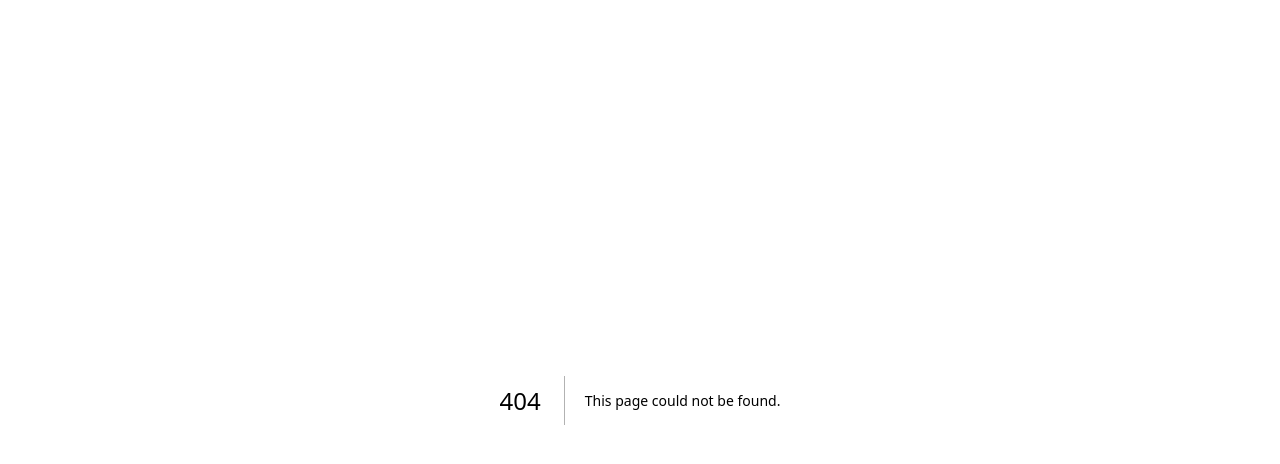
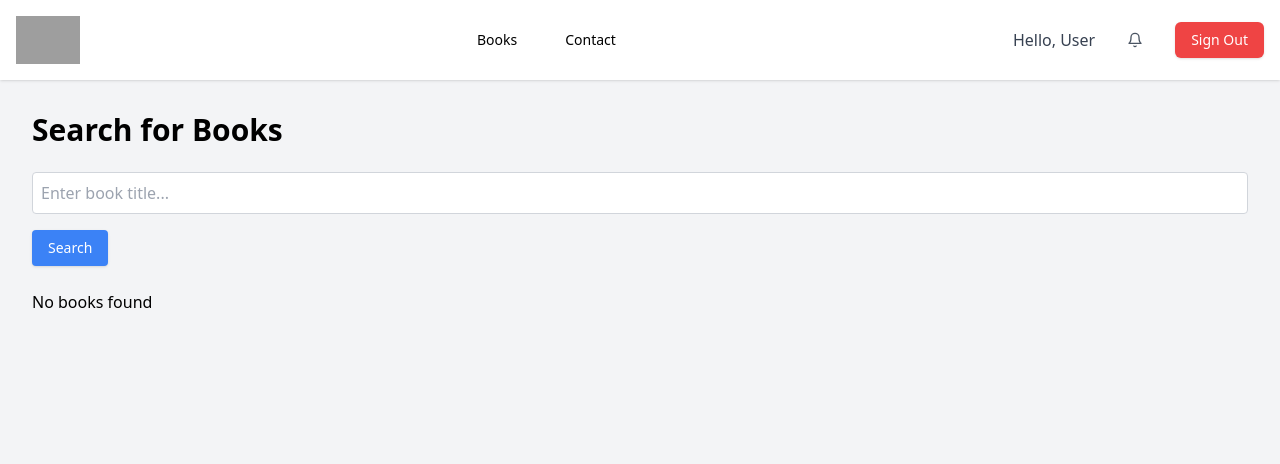
Before and after one commit to D-Ace0/GIU_Library, a Next.js app in the folder frontend/: page /book-search in a window 1280 px wide. Before the commit this address had no page. Shown: the top 464 px of the page. Built offline with nearby package versions, Linux system fonts and the light colour scheme; grey boxes are pictures that could not be loaded.

Commit message:
book search frontend done
not good looking, but will change

```diff
--- /dev/null
+++ b/frontend/src/pages/book-search.tsx
@@ -0,0 +1,115 @@
+import React, { useState } from "react";
+import { useRouter } from "next/router";
+import { Button } from "../component/ui/button";
+import { Bell } from "lucide-react";
+
+const BookSearch: React.FC = () => {
+  const router = useRouter();
+  const [searchQuery, setSearchQuery] = useState("");
+  const [books, setBooks] = useState([]);
+  const [error, setError] = useState<string | null>(null);
+
+  // Assume session stored in localStorage
+  const session = JSON.parse(
+    typeof window !== "undefined"
+      ? localStorage.getItem("session") || "{}"
+      : "{}"
+  );
+  const username = session.username || "User";
+
+  const handleSignOut = () => {
+    localStorage.removeItem("token");
+    localStorage.removeItem("session");
+    router.push("/");
+  };
+
+  const handleSearch = async (e: React.FormEvent) => {
+    e.preventDefault();
+    setError(null);
+
+    try {
+      const res = await fetch(`http://localhost:5000/book/search/${searchQuery}`, {
+        method: "GET",
+        headers: { "Content-Type": "application/json" },
+        credentials: "include",
+      });
+
+      if (!res.ok) {
+        const data = await res.json();
+        throw new Error(data.message || "Failed to fetch books");
+      }
+
+      const data = await res.json();
+      setBooks(data);
+    } catch (err: any) {
+      setError(err.message);
+    }
+  };
+
+  return (
+    <div className="bg-gray-100 min-h-screen flex flex-col">
+      {/* Header */}
+      <header className="bg-white p-4 flex items-center justify-between shadow">
+        <img
+          src="https://c.animaapp.com/m9mtpk9gsPKuRT/img/giu.png"
+          alt="GIU Logo"
+          className="h-12"
+        />
+        <nav className="flex items-center gap-4">
+          <Button variant="ghost" onClick={() => router.push("/book-search")}>
+            Books
+          </Button>
+          <Button variant="ghost">Contact</Button>
+        </nav>
+        <div className="flex items-center gap-4">
+          <span className="text-gray-700">Hello, {username}</span>
+          <Button variant="ghost">
+            <Bell className="w-5 h-5 text-gray-600" />
+          </Button>
+          <Button
+            onClick={handleSignOut}
+            className="bg-red-500 text-white hover:bg-red-600"
+          >
+            Sign Out
+          </Button>
+        </div>
+      </header>
+
+      {/* Main Content */}
+      <main className="flex-grow p-8">
+        <h1 className="text-3xl font-bold mb-6">Search for Books</h1>
+        <form onSubmit={handleSearch} className="mb-6">
+          <input
+            type="text"
+            placeholder="Enter book title..."
+            value={searchQuery}
+            onChange={(e) => setSearchQuery(e.target.value)}
+            className="w-full p-2 border border-gray-300 rounded mb-4"
+          />
+          <Button type="submit" className="bg-blue-500 text-white px-4 py-2 rounded">
+            Search
+          </Button>
+        </form>
+        {error && <p className="text-red-500">{error}</p>}
+        <div>
+          {books.length > 0 ? (
+            <ul className="space-y-4">
+              {books.map((book: any) => (
+                <li key={book._id} className="p-4 border border-gray-300 rounded">
+                  <h2 className="text-xl font-bold">{book.bookTitle}</h2>
+                  <p>Author: {book.author}</p>
+                  <p>Language: {book.language}</p>
+                  <p>Category: {book.category}</p>
+                </li>
+              ))}
+            </ul>
+          ) : (
+            <p>No books found</p>
+          )}
+        </div>
+      </main>
+    </div>
+  );
+};
+
+export default BookSearch;
--- /dev/null
+++ b/frontend/src/screens/BookSearch.tsx
@@ -0,0 +1,5 @@
+import BookSearch from "../screens/BookSearch";
+
+export default function BookSearchPage() {
+  return <BookSearch />;
+}
--- a/frontend/src/screens/Homepage.tsx
+++ b/frontend/src/screens/Homepage.tsx
@@ -32,7 +32,9 @@ const HomePage: React.FC = () => {
           className="h-12"
         />
         <nav className="flex items-center gap-4">
-          <Button variant="ghost">Books</Button>
+          <Button variant="ghost" onClick={() => router.push("/book-search")}>
+              Books
+          </Button>
           <Button variant="ghost">Contact</Button>
         </nav>
         <div className="flex items-center gap-4">
```
